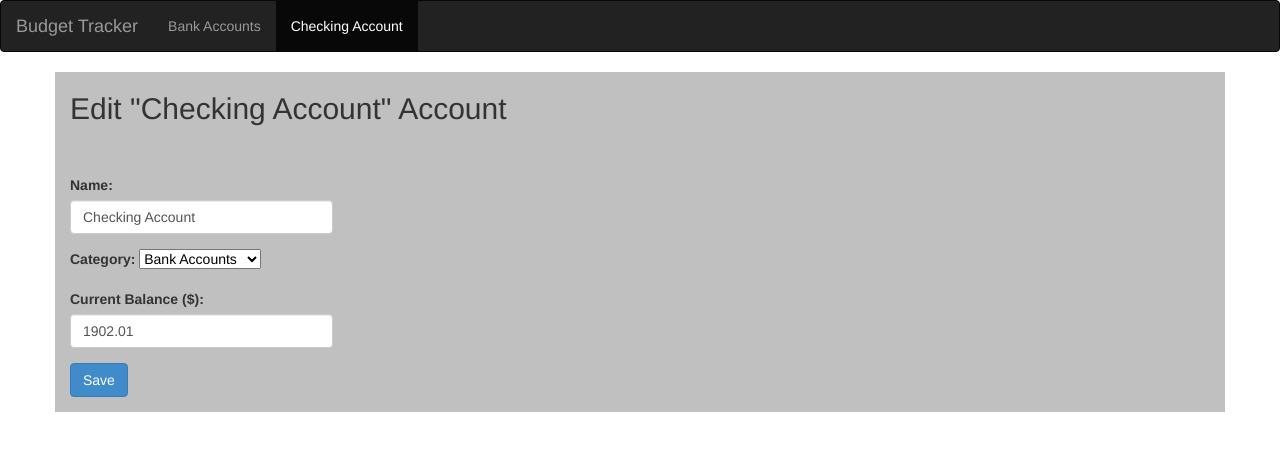
After one commit to jeffrpowell/budgettracker, a Django app: page /budget/account/edit/2/ in a window 1280 px wide. The commit adds this page. Shown: the top 451 px of the page. Run offline with Django 3.2, Linux system fonts and the light colour scheme; data comes from the database, SQL or seed files in the repository; both versions use the stored data as it was after the commit; parts of the project's set-up code (start-up, migrations or seed data) failed here and were passed over.

Commit message:
almost have edit account finished

```diff
--- a/budget/models.py
+++ b/budget/models.py
@@ -69,3 +69,8 @@ class AddAccountForm(ModelForm):
 	class Meta:
 		model = Account
 		fields = ['name']
+
+class EditAccountForm(ModelForm):
+	class Meta:
+		model = Account
+		fields = ['name', 'balance', 'category', 'goal']
--- /dev/null
+++ b/budget/templates/budget/editaccount.html
@@ -0,0 +1,44 @@
+{% extends "budget/base.html" %}
+
+{% block breadcrumb %}
+	<li><a href="{% url 'budget:category' category.id %}">{{ category.name }}</a></li>
+	<li class="active"><a href="{% url 'budget:account' account.id %}">{{ account.name }}</a></li>
+{% endblock %}
+
+{% block content %}
+	<div class="row">
+		<div class="col-xs-12">
+			<h2>Edit "{{ account.name }}" Account</h2>
+			<br /><br />
+		</div>
+	</div>
+	<div class="row">
+		<div class="col-xs-3">
+			{% if error_message %}<p>{{ error_message }}</p>{% endif %}
+			<form role="form" action="{% url 'budget:editaccount' category.id %}" method="post">
+				{% csrf_token %}
+				<div class="form-group">
+					<label for="id_name">Name:</label>
+					<input type="text" name="name" maxlength="200" id="id_name" class="form-control" value="{{ account.name }}">
+				</div>
+				<div class="form-group">
+					<label for="id_category">Category:</label>
+					{{ form.category }}
+				</div>
+				<div class="form-group">
+					<label for="id_balance">Current Balance ($):</label>
+					<input id="id_balance" type="number" step="0.01" name="balance" class="form-control" value="{{ account.balance }}">
+				</div>
+				{% if category.goal_accounts %}
+				<div class="form-group">
+					<label for="id_goal">End Goal ($):</label>
+					<input id="id_goal" type="number" step="0.01" name="goal" class="form-control" value="{{ account.goal }}">
+				</div>
+				{% endif %}
+				<div class="form-group">
+					<input type="submit" class="btn btn-primary" value="Save" />
+				</div>
+			</form>
+		</div>
+	</div>
+{% endblock %}
--- a/budget/templates/budget/index.html
+++ b/budget/templates/budget/index.html
@@ -92,6 +92,7 @@
 									<td>${{ acct.act }}</td><td id="diff_{{ acct.acct.id }}">${{ acct.diff }}</td>
 									<td><a href="{% url 'budget:addtransaction' acct.acct.id %}">Add</a> /
 											<a href="#" class="change-projection-link" id="link_{{ acct.acct.id }}">Change Projection</a> /
+											<a href="{% url 'budget:editaccount' acct.acct.id %}" class="account-edit-link">Edit Account</a> /
 											<a href="{% url 'budget:deleteaccount' acct.acct.id %}" class="account-delete-link">Delete Account</a></td></tr>
 							{% endfor %}
 						{% endfor %}
@@ -124,6 +125,7 @@
 									<td>${{ acct.act }}</td><td id="diff_{{ acct.acct.id }}">${{ acct.diff }}</td>
 									<td><a href="{% url 'budget:addtransaction' acct.acct.id %}">Add</a> /
 											<a href="#" class="change-projection-link" id="link_{{ acct.acct.id }}">Change Projection</a> /
+											<a href="{% url 'budget:editaccount' acct.acct.id %}" class="account-edit-link">Edit Account</a> /
 											<a href="{% url 'budget:deleteaccount' acct.acct.id %}" class="account-delete-link">Delete Account</a></td></tr>
 							{% endfor %}
 						{% endfor %}
--- a/budget/urls.py
+++ b/budget/urls.py
@@ -14,6 +14,7 @@ urlpatterns = patterns('',
     url(r'^account/(?P<aid>\d+)/$', views.account, name='account'),
     url(r'^account/(?P<aid>\d+)/date/(?P<month>\w+)/(?P<year>\d+)/$', views.account, name='account'),
     url(r'^account/add/(?P<cid>\d+)/$', views.addaccount, name='addaccount'),
+    url(r'^account/edit/(?P<aid>\d+)/$', views.editaccount, name='editaccount'),
     url(r'^account/delete/(?P<aid>\d+)/$', views.deleteaccount, name='deleteaccount'),
 
     url(r'^category/(?P<cid>\d+)/$', views.category, name='category'),
--- a/budget/views.py
+++ b/budget/views.py
@@ -5,7 +5,7 @@ from decimal import Decimal
 from django.core.serializers import serialize
 from django.utils import simplejson as json
 
-from budget.models import Transaction, Account, AccountCategory, TransactionForm, AddTransactionForm, NullAccountTransactionForm, AddAccountForm
+from budget.models import Transaction, Account, AccountCategory, TransactionForm, AddTransactionForm, NullAccountTransactionForm, AddAccountForm, EditAccountForm
 import datetime
 
 def month_abbr_to_int(month, previous_month):
@@ -230,6 +230,22 @@ def addaccount(request, cid=None):
         context['category'] = get_object_or_404(AccountCategory, pk=cid)
    	return render(request, 'budget/addaccount.html', context)
 
+def editaccount(request, aid):
+    context = {'account': get_object_or_404(Account, pk=aid)}
+    if request.method == 'POST':
+        form = EditAccountForm(request.POST)
+        if form.is_valid():
+            acct = form.save(commit = False)
+            acct.balance = request.POST['balance']
+            if 'goal' in request.POST:
+                acct.goal = request.POST['goal']
+            acct.save()
+            return HttpResponseRedirect('/budget/')
+    else:
+        context['form'] = EditAccountForm(instance = context['account'])
+        context['category'] = get_object_or_404(AccountCategory, pk=(context['account'].category.id))
+   	return render(request, 'budget/editaccount.html', context)
+
 def deleteaccount(request, aid):
     acct = Account.objects.get(pk=aid)
     acct.delete()
```
Also changed, not shown: db.sqlite3, 3 other files.
